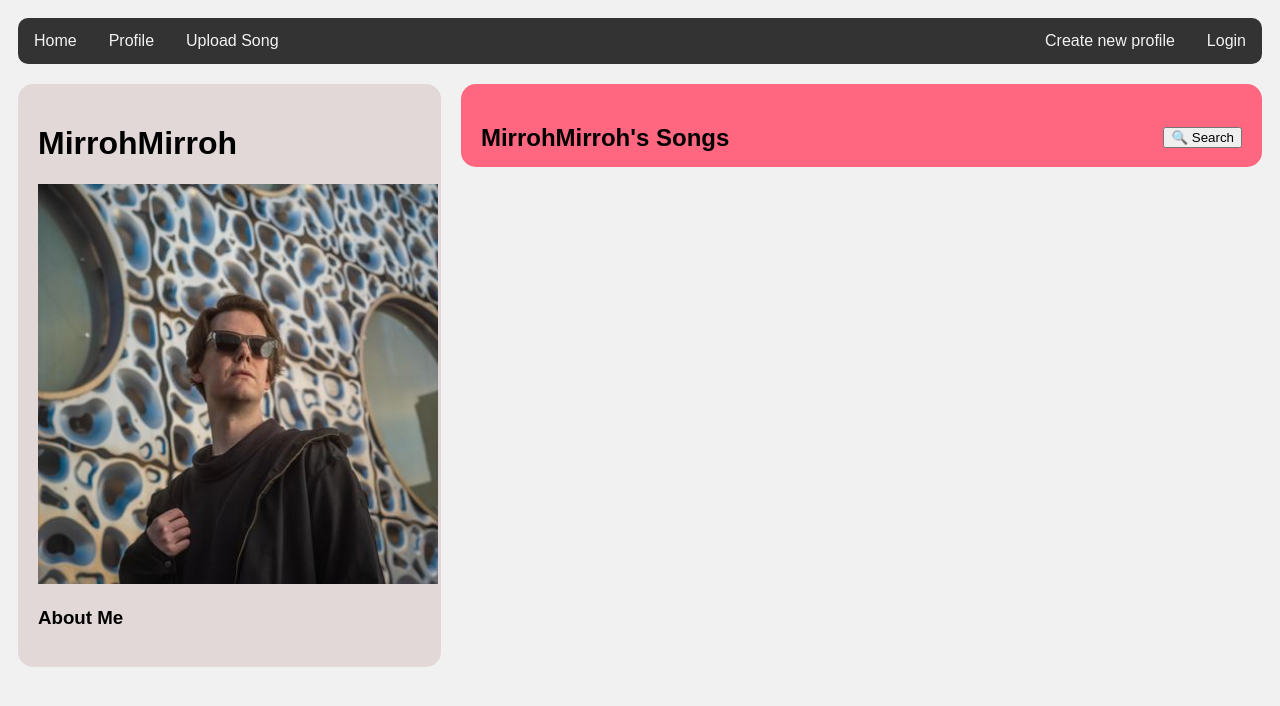
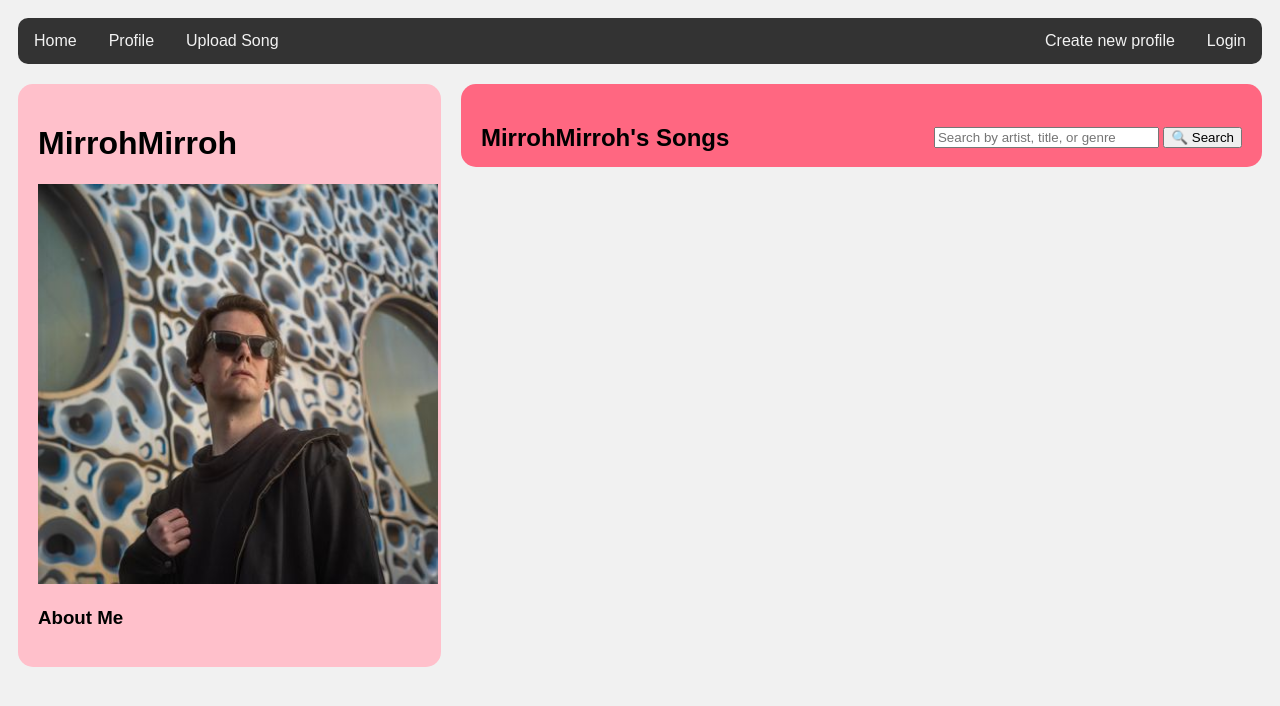
Before and after one commit to MildMunshin/web-sovellus, a Flask app: page /user/1 in a window 1280 px wide. Shown: the top 706 px of the page. Run offline with Flask 3, Linux system fonts and the light colour scheme; data comes from the database, SQL or seed files in the repository; both versions use the stored data as it was after the commit.

Commit message:
add search songs on user pages function, plus some fixes here and there

```diff
--- a/app.py
+++ b/app.py
@@ -5,7 +5,7 @@
 from werkzeug.security import generate_password_hash, check_password_hash
 import config, db, users, forum
 from users import add_bio_text
-from repositories.songs_repository import get_songs, get_user_songs, delete_song_from_db, get_likes, get_dislikes, search_songs
+from repositories.songs_repository import get_songs, get_user_songs, delete_song_from_db, get_likes, get_dislikes, search_songs, search_user_songs
 
 
 app = Flask(__name__)
@@ -84,10 +84,20 @@
 @app.route("/user/<int:user_id>")
 def show_user(user_id):
     user = users.get_user(user_id)
-    songs = get_user_songs(user)
+
     if not user:
         abort(404)
-    return render_template("show_user.html", user=user, songs=songs)
+
+    search_query = request.args.get("search", "").strip()
+
+    if search_query:
+        songs = search_user_songs(search_query, user["id"])
+    else:
+        songs = get_user_songs(user)
+
+
+    return render_template("show_user.html", user=user, songs=songs, search_query=search_query)
+
 
 @app.route("/song/<int:id>")
 def show_song(id):
--- a/forum.py
+++ b/forum.py
@@ -17,7 +17,7 @@
     sql = """SELECT m.id, m.content, m.sent_at, m.user_id, u.username
              FROM messages m, users u
              WHERE m.user_id = u.id AND m.thread_id = ?
-             ORDER BY m.id DESC"""
+             ORDER BY m.id"""
     return db.query(sql, [id])
 
 def get_message(message_id):
--- a/repositories/songs_repository.py
+++ b/repositories/songs_repository.py
@@ -36,6 +36,16 @@
     search_term = f"%{search_query}%"
     return db.query(sql, [search_term, search_term, search_term])
 
+def search_user_songs(search_query, user_id):
+    sql = """
+        SELECT * FROM songs
+        WHERE user_id = ?
+        AND (artist LIKE ? OR title LIKE ? OR genre LIKE ?)
+    """
+    search_term = f"%{search_query}%"
+    return db.query(sql, [user_id, search_term, search_term, search_term])
+
+
 def get_likes(id):
     sql = "SELECT COUNT(*) FROM likes WHERE song_id = ? AND is_like = 1"
     result = db.query(sql, [id])  # Assuming db.query() returns fetched data
--- a/static/styles.css
+++ b/static/styles.css
@@ -103,6 +103,16 @@
   border-radius: 15px;
 }
 
+.grid-profile {
+  display: grid;
+  grid-template-columns: repeat(auto-fit, minmax(250px, 1fr)); /* Responsive grid */
+  gap: 20px;
+  background: rgb(255, 103, 129);
+  padding: 20px;
+  margin-top: 20px;
+  border-radius: 15px;
+}
+
 .grid-header {
   grid-column: 1 / -1; /* Vie koko rivin */
   display: flex;
@@ -127,7 +137,24 @@
   border-radius: 15px;
 }
 
+.card-profile-left {
+  background-color: pink;
+  padding: 20px;
+  margin-top: 20px;
+  border-radius: 15px;
+}
+
 .card2 {
+  background-color: rgb(226, 216, 216);
+  padding: 20px;
+  margin-top: 20px;
+  border-radius: 15px;
+  display: flex;
+  flex-direction: column;
+  max-width: 340px;
+}
+
+.card-profile-right {
   background-color: rgb(226, 216, 216);
   padding: 20px;
   margin-top: 20px;
@@ -136,8 +163,17 @@
   flex-direction: column;
 }
 
-.card-songpage {
-  background-color: rgb(255, 171, 171);
+.card-songpage-left {
+  background-color: pink;
+  padding: 20px;
+  margin-top: 20px;
+  border-radius: 15px;
+  display: flex;
+  flex-direction: column;
+}
+
+.card-songpage-right {
+  background-color: rgb(214, 198, 198);
   padding: 20px;
   margin-top: 20px;
   border-radius: 15px;
--- a/templates/index.html
+++ b/templates/index.html
@@ -16,8 +16,13 @@
 
     <div class="topnav-mainpage">
         <a href="/">Home</a>
+        {% if session.username%}
         <a href="/user/{{ session['user_id'] }}">Profile</a>
         <a href="/upload_song">Upload Song</a>
+        {% else %}
+        <a href="/login_page">Profile</a>
+        <a href="/login_page">Upload Song</a>
+        {% endif %}
         {% if session.username %}
         <a href="/logout" style="float:right">Logout</a>
         {% else %}
--- a/templates/show_song.html
+++ b/templates/show_song.html
@@ -24,7 +24,7 @@
   <div class="row">
 
     <div class="leftcolumn">
-      <div class="card2">
+      <div class="card-songpage-left">
 
         <div class="song-info">
           <h1><a href="/user/{{ song.user_id }}">{{ song.artist }}</a> - {{ song.title }}</h1>
@@ -77,7 +77,7 @@
 
 
     <div class="rightcolumn">
-      <div class="card-songpage">
+      <div class="card-songpage-right">
         <h2>Comments:</h2>
         {% for message in messages %}
         <p>
--- a/templates/show_user.html
+++ b/templates/show_user.html
@@ -26,7 +26,7 @@
   <div class="row">
 
     <div class="leftcolumn">
-      <div class="card">
+      <div class="card-profile-left">
         <h1>{{ user.username }}</h1>
         {% if user.has_image %}
         <img src="/image/{{ user.id }}" height="400"/>
@@ -77,13 +77,19 @@
     </div>
 
     <div class="rightcolumn">
-      <div class="grid">
+      <div class="grid-profile">
         <div class="grid-header">
           <h2>{{ user.username }}'s Songs</h2>
-          <button class="search-button">🔍 Search</button>
+          <form method="get" action="/user/{{ user.id }}">
+            <input type="text" name="search" placeholder="Search by artist, title, or genre" value="{{ search_query }}" size="25">
+            <button type="submit">🔍 Search</button>
+            {% if search_query %}
+                <a href="/user/{{ user.id }}" class="reset-btn">Clear search</a>
+            {% endif %}
+          </form>
         </div>
         {% for song in songs %}
-        <div class="card2">
+        <div class="card-profile-right">
           <img src="{{ url_for('static', filename=song.image_file_path.split('static/')[-1]) }}" alt="Kansikuva" width="100%" height="auto">
 
           <div class="song-info">
```
Also changed, not shown: database.db.
